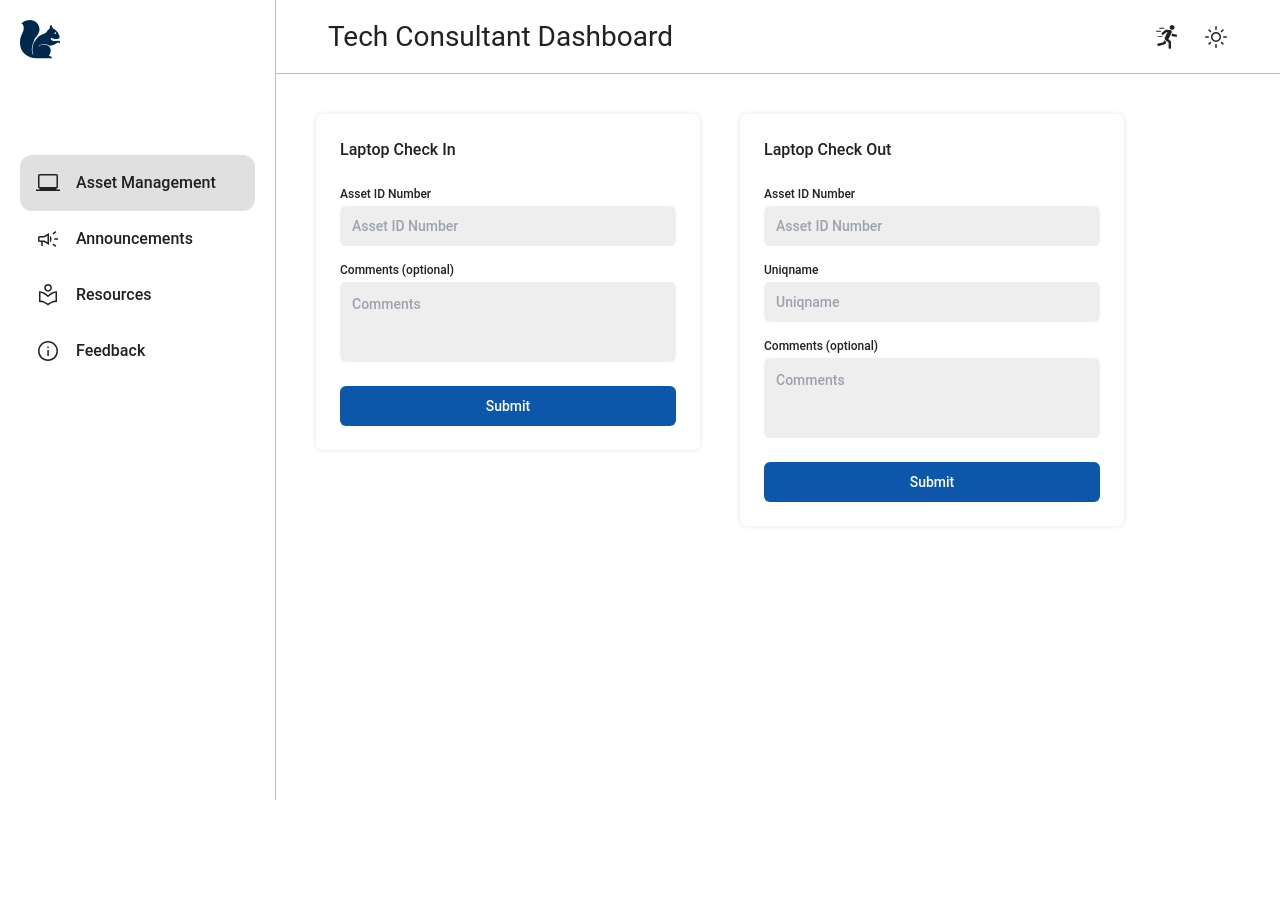
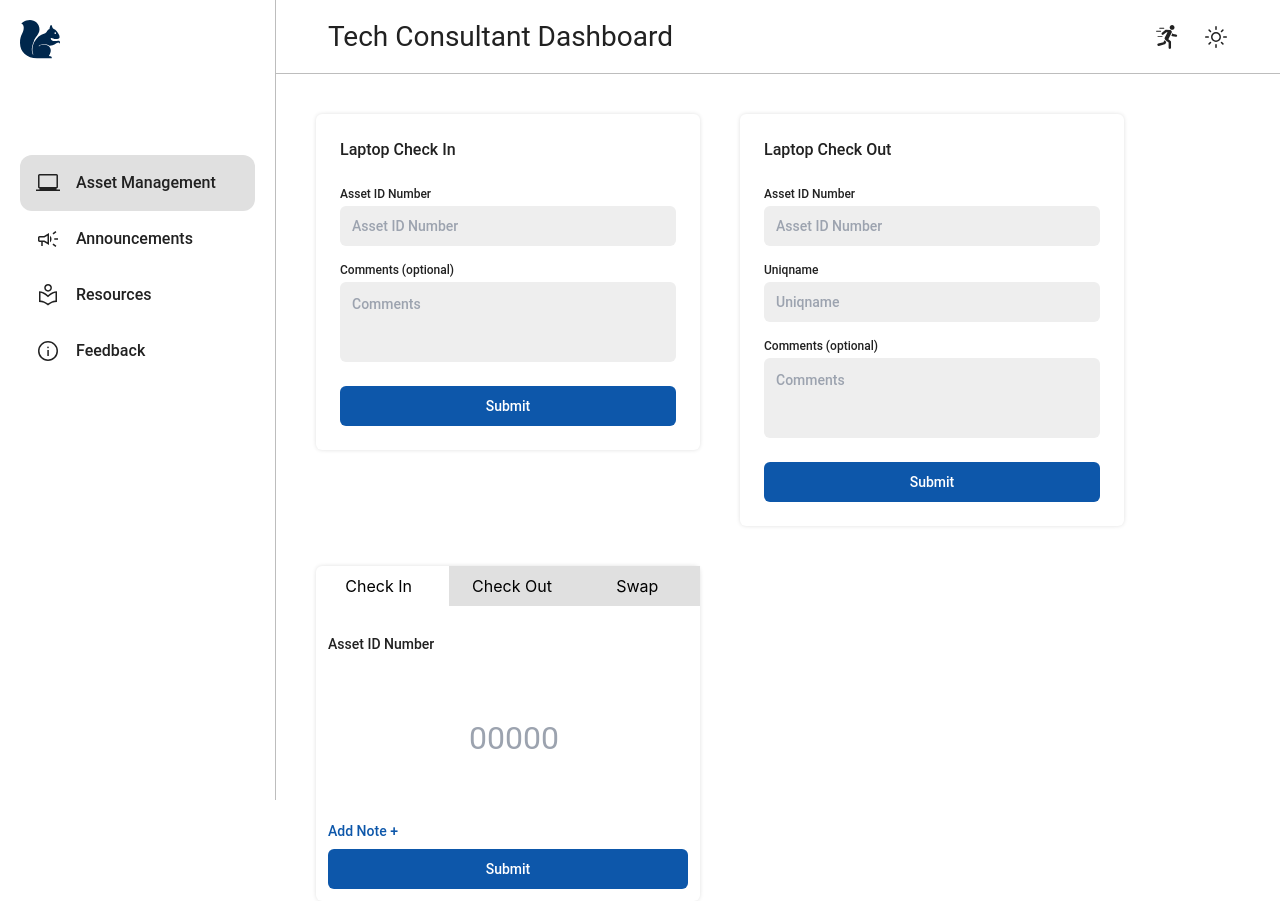
Before and after one commit to umich-tech-consulting/tech-consulting-dashboard, a React (Create React App) app: page / in a window 1280 px wide. Before the commit the page ends 800 px from the top, so only its background shows below. Built offline with nearby package versions, Linux system fonts and the light colour scheme.

Commit message:
Add initial tab component

```diff
--- a/src/App.js
+++ b/src/App.js
@@ -5,6 +5,7 @@ import TopNav from './components/TopNav';
 import LeftNav from './components/LeftNav';
 import CheckIn from './components/CheckIn';
 import CheckOut from './components/CheckOut';
+import LaptopManagement from './components/LaptopManagment';
 
 function App() {
   return (
@@ -18,6 +19,7 @@ function App() {
           <div className='flex flex-wrap gap-10 mt-[74px]'>
             <CheckIn />
             <CheckOut />
+            <LaptopManagement />
           </div>
         </div>
       </div>
--- /dev/null
+++ b/src/components/LaptopManagment.js
@@ -0,0 +1,92 @@
+import React, { useState } from 'react';
+
+const LaptopManagement = () => {
+  const [activeTab, setActiveTab] = useState(1);
+  const [assetId, setAssetId] = useState('');
+  const [isInputFocused, setIsInputFocused] = useState(false);
+
+  const handleAssetIDChange = (e) => {
+    const input = e.target.value;
+    const numberInput = input.replace(/\D/g, '');
+    const truncatedInput = numberInput.slice(0, 5);
+    setAssetId(truncatedInput);
+  };
+
+  const handleTabClick = (tabNumber) => {
+    setActiveTab(tabNumber);
+  };
+
+  const handleInputFocus = () => {
+    setIsInputFocused(true);
+  };
+
+  const handleInputBlur = () => {
+    setIsInputFocused(false);
+  };
+
+  return (
+    <div className="rounded-md shadow-light max-w-sm w-full max-h-96 h-full dark:shadow-dark bg-white dark:bg-black">
+      <div className="flex mb-4">
+        <button
+          className={`mr-2 py-2 flex-1 border${
+            activeTab === 1 ? 'bg-neutral-5 text-black' : 'bg-neutral-3'
+          }`}
+          onClick={() => handleTabClick(1)}
+        >
+          Check In
+        </button>
+        <button
+          className={`mr-2py-2 flex-1 ${
+            activeTab === 2 ? 'bg-neutral-5 text-black' : 'bg-neutral-3'
+          }`}
+          onClick={() => handleTabClick(2)}
+        >
+          Check Out
+        </button>
+        <button
+          className={`py-2 flex-1 ${
+            activeTab === 3 ? 'bg-neutral-5 text-black' : 'bg-neutral-3'
+          }`}
+          onClick={() => handleTabClick(3)}
+        >
+          Swap
+        </button>
+      </div>
+      <div>
+        {activeTab === 1 && (
+          <div className="p-3">
+            <div className="flex flex-col gap-y-1">
+              <label
+                htmlFor="check-in-asset-id"
+                className="title-small text-neutral-9 dark:text-neutral-4"
+              >
+                Asset ID Number
+              </label>
+              <input
+                className={`headline-large rounded-md box-border outline-none text-center h-40 border-none indent-3 max-w-md bg-white text-neutral-9 ${
+                  isInputFocused ? 'focus:bg-white' : 'dark:bg-neutral-10 dark:text-neutral-4 dark:focus:bg-neutral-9 focus:placeholder-transparent'
+                }`}
+                placeholder={isInputFocused ? '' : '00000'}
+                name="check-in-asset-id"
+                type="text"
+                pattern="\d*"
+                value={assetId}
+                onChange={handleAssetIDChange}
+                onFocus={handleInputFocus}
+                onBlur={handleInputBlur}
+              />
+            </div>
+            <button className='mb-2 text-blue-9 label-large'>Add Note +</button>
+            <button className="label-large w-full border-none bg-blue-9 text-white rounded-md h-10 max-w-md">
+              Submit
+            </button>
+          </div>
+        )}
+        {activeTab === 2 && <div>Tab 2 here</div>}
+        {activeTab === 3 && <div>Tab 3 here</div>}
+      </div>
+    </div>
+  );
+};
+
+export default LaptopManagement;
```
